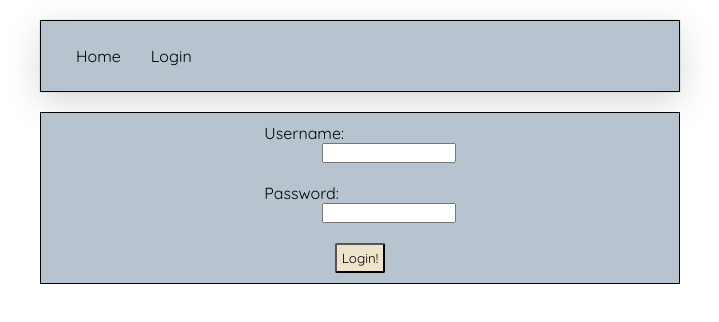
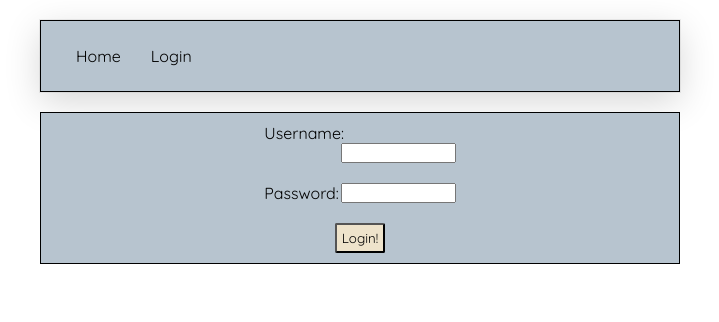
Before and after one commit to murderuo/Kodluyoruz-Weather-App, a React (Create React App) app: page /login in a window 1280 px wide. Shown: the top 322 px of the page, without its empty margins (280-999 px from the left). Built offline with nearby package versions, Linux system fonts and the light colour scheme; no server answers.

Commit message:
login input set the responsive

```diff
--- a/src/components/pages/Login/StyledComp/index.js
+++ b/src/components/pages/Login/StyledComp/index.js
@@ -32,6 +32,12 @@ export const InputDiv = styled.div`
   & > input {
     /* display: inline; */
     margin-left: auto;
-    width: 70%;
+    width: 60%;
+  }
+
+  @media (width: 400px) {
+    & > input {
+      width: 100%;
+    }
   }
 `;
```
